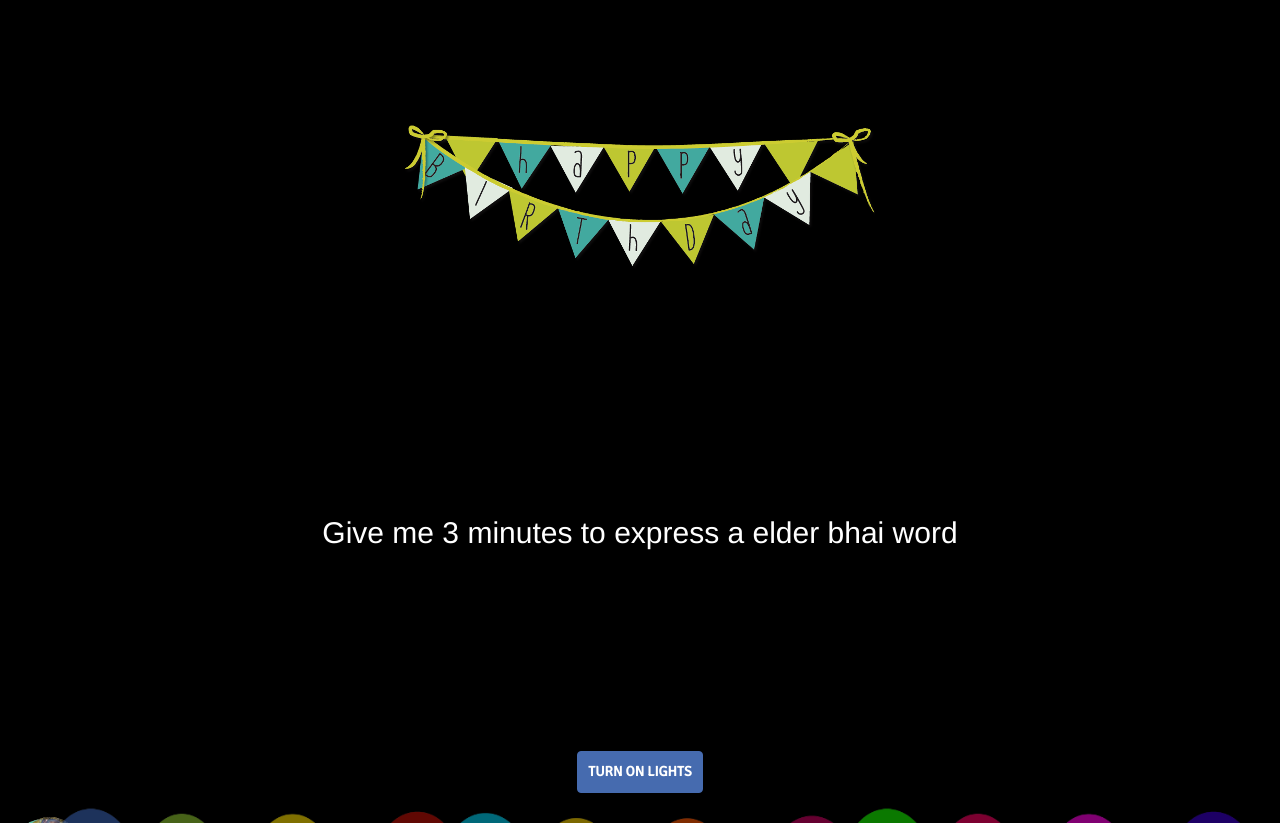
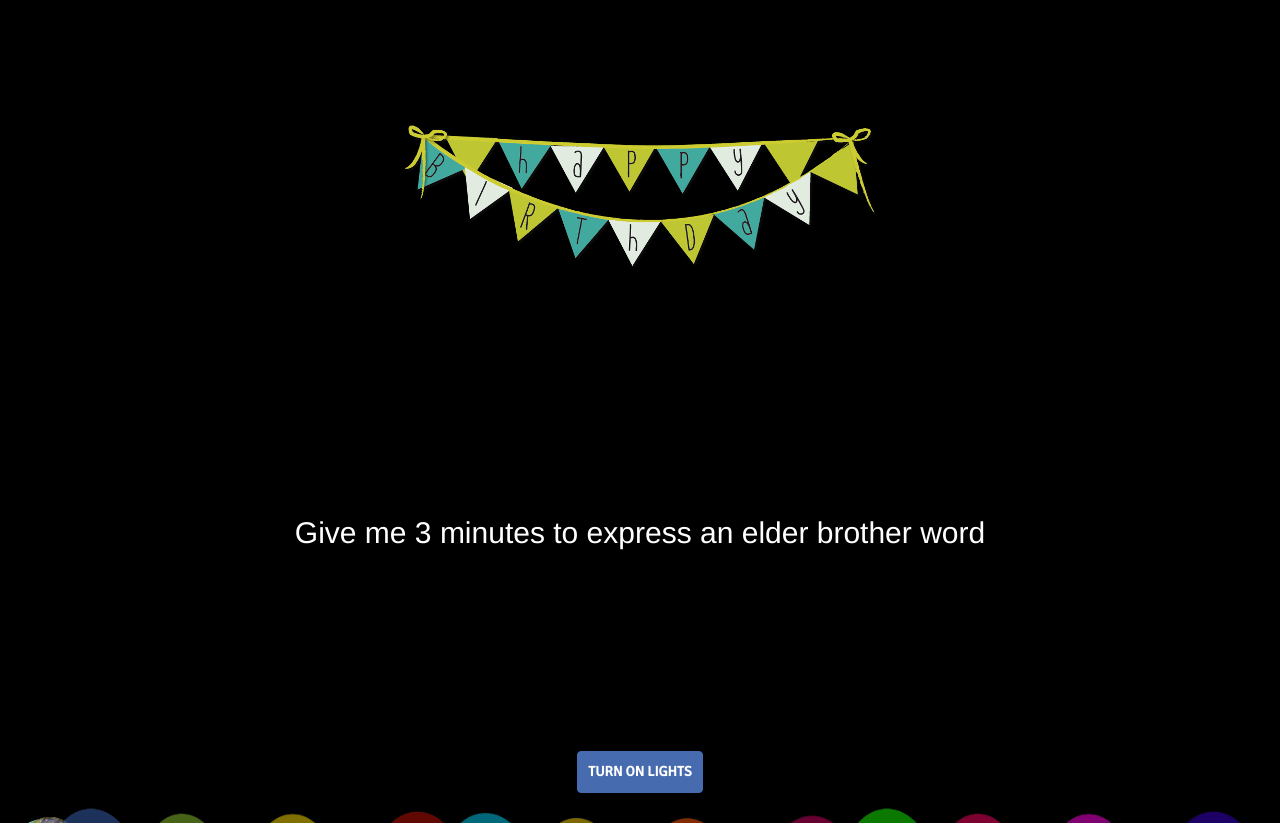
Before and after one commit to crsorg/Mikki, a website: page index.html in a window 1280 px wide. Drawn offline with nearby package versions, Linux system fonts and the light colour scheme.

Commit message:
Update index.html

```diff
--- a/index.html
+++ b/index.html
@@ -41,7 +41,7 @@
     </audio>
     <img src="mikidanger.png"  alt="nand.jpg" class="meowim">
     <input type="text" id="messageInput" placeholder="Enter your message">
-    <div class="timetake">Give me 3 minutes to express a elder bhai word</div>
+    <div class="timetake">Give me 3 minutes to express an elder brother word</div>
       <marquee behavior="scroll" class="slide" direction="right">
 
         <img src="miki4.png" alt="nand.jpg" class="slideimg">
```
